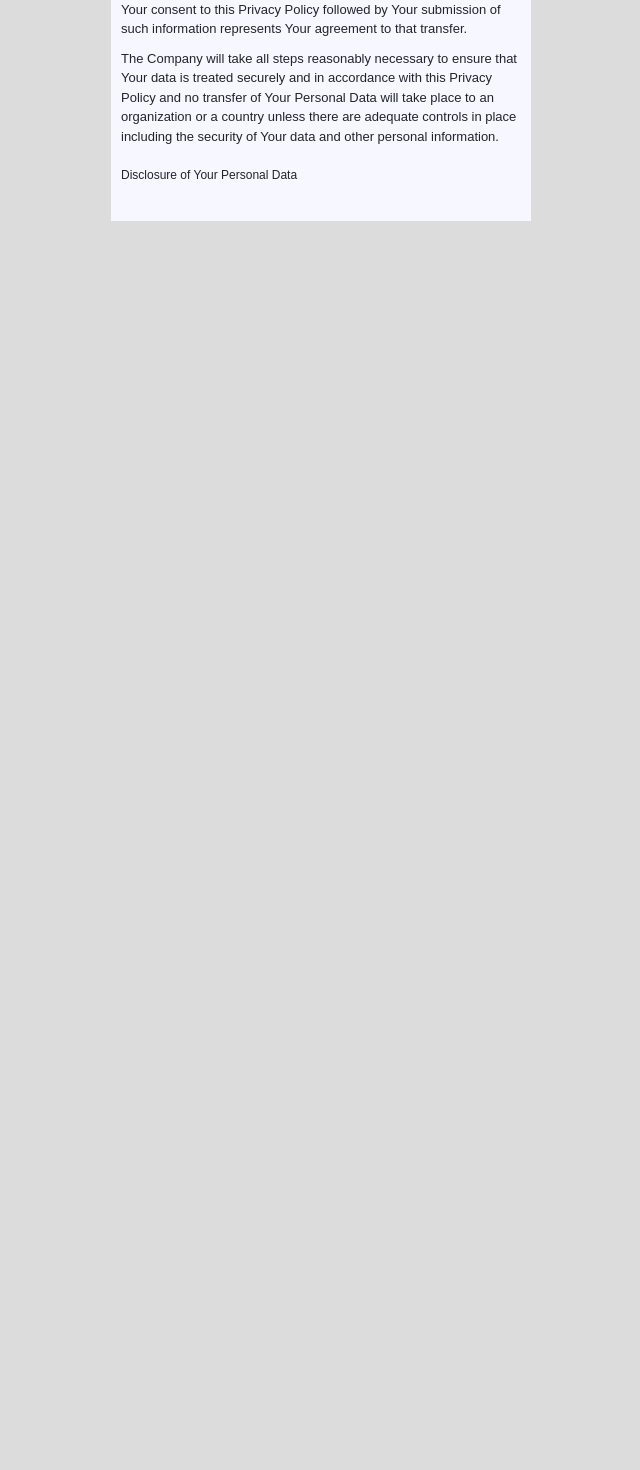
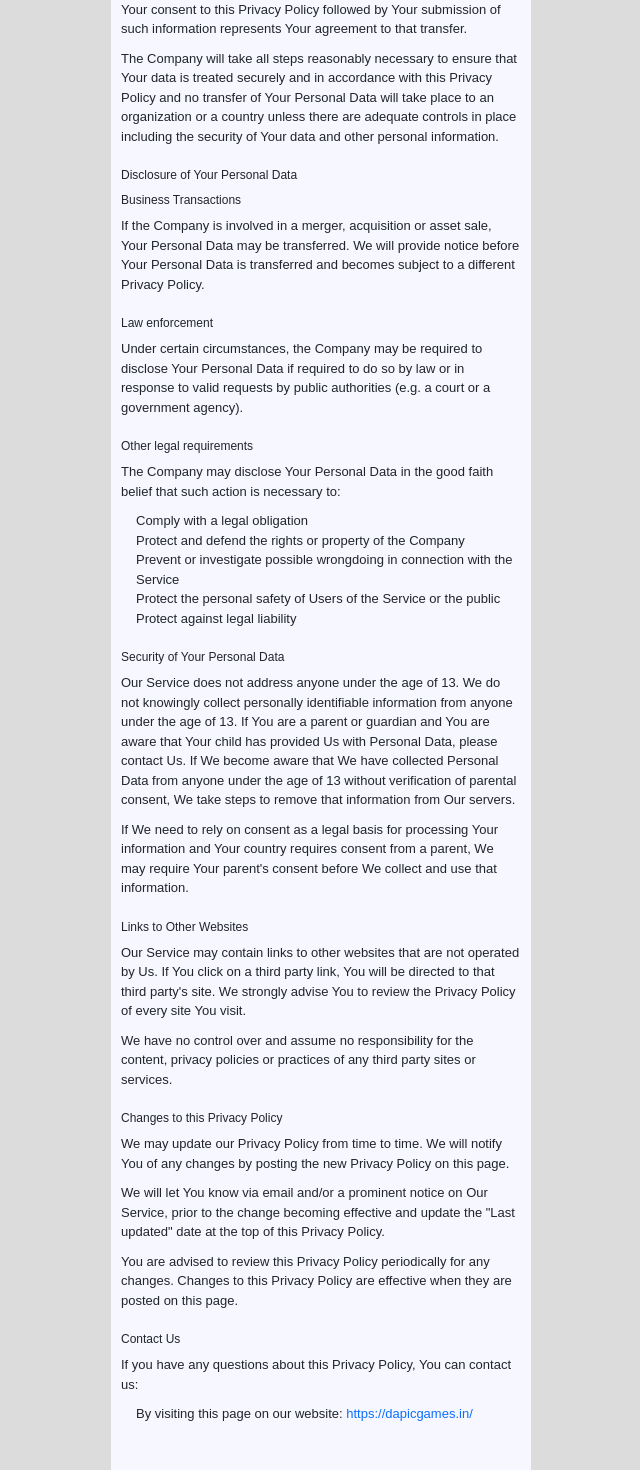
Before and after one commit to GurmanVIT/lottery, a React (Create React App) app: page /about in a window 1280 px wide. Shown: the part 4153-5623 px from the top of the page, without its empty margins (319-959 px from the left). Before the commit the page ends 4374 px from the top, so only its background shows below. Built offline with nearby package versions, Linux system fonts and the light colour scheme; no server answers.

Commit message:
9-2-24  8:14pm

```diff
--- a/src/component/profile/About/About.js
+++ b/src/component/profile/About/About.js
@@ -104,6 +104,34 @@ const About = () => {
                         <p>Your consent to this Privacy Policy followed by Your submission of such information represents Your agreement to that transfer.</p>
                         <p className='privacy_policy'>The Company will take all steps reasonably necessary to ensure that Your data is treated securely and in accordance with this Privacy Policy and no transfer of Your Personal Data will take place to an organization or a country unless there are adequate controls in place including the security of Your data and other personal information.</p>
                         <p className='interpretation'>Disclosure of Your Personal Data</p>
+                        <p className='interpretation'>Business Transactions</p>
+                        <p className='privacy_policy'>If the Company is involved in a merger, acquisition or asset sale, Your Personal Data may be transferred. We will provide notice before Your Personal Data is transferred and becomes subject to a different Privacy Policy.</p>
+                        <p className='interpretation'>Law enforcement</p>
+                        <p className='privacy_policy'>Under certain circumstances, the Company may be required to disclose Your Personal Data if required to do so by law or in response to valid requests by public authorities (e.g. a court or a government agency).</p>
+                        <p className='interpretation'>Other legal requirements</p>
+                        <p>The Company may disclose Your Personal Data in the good faith belief that such action is necessary to:</p>
+                        <ul>
+                            <li className='m-0'>Comply with a legal obligation</li>
+                            <li className='m-0'>Protect and defend the rights or property of the Company</li>
+                            <li className='m-0'>Prevent or investigate possible wrongdoing in connection with the Service</li>
+                            <li className='m-0'>Protect the personal safety of Users of the Service or the public</li>
+                            <li className='privacy_policy'>Protect against legal liability</li>
+                        </ul>
+                        <p className='interpretation'>Security of Your Personal Data</p>
+                        <p>Our Service does not address anyone under the age of 13. We do not knowingly collect personally identifiable information from anyone under the age of 13. If You are a parent or guardian and You are aware that Your child has provided Us with Personal Data, please contact Us. If We become aware that We have collected Personal Data from anyone under the age of 13 without verification of parental consent, We take steps to remove that information from Our servers.</p>
+                        <p className='privacy_policy'>If We need to rely on consent as a legal basis for processing Your information and Your country requires consent from a parent, We may require Your parent's consent before We collect and use that information.</p>
+                        <p className='interpretation'>Links to Other Websites</p>
+                        <p>Our Service may contain links to other websites that are not operated by Us. If You click on a third party link, You will be directed to that third party's site. We strongly advise You to review the Privacy Policy of every site You visit.</p>
+                        <p className='privacy_policy'>We have no control over and assume no responsibility for the content, privacy policies or practices of any third party sites or services.</p>
+                        <p className='interpretation'>Changes to this Privacy Policy</p>
+                        <p>We may update our Privacy Policy from time to time. We will notify You of any changes by posting the new Privacy Policy on this page.</p>
+                        <p>We will let You know via email and/or a prominent notice on Our Service, prior to the change becoming effective and update the "Last updated" date at the top of this Privacy Policy.</p>
+                        <p className='privacy_policy'>You are advised to review this Privacy Policy periodically for any changes. Changes to this Privacy Policy are effective when they are posted on this page.</p>
+                        <p className='interpretation'>Contact Us</p>
+                        <p>If you have any questions about this Privacy Policy, You can contact us:</p>
+                        <ul>
+                            <li>By visiting this page on our website: <Link to="/https://dapicgames.com/home_page">https://dapicgames.in/</Link></li>
+                        </ul>
                     </div>
                 </div>
             </div>
--- a/src/component/profile/Mine.js
+++ b/src/component/profile/Mine.js
@@ -27,13 +27,18 @@ import { clearResendData } from "../../redux/resendOtpSlice";
 import { profile } from "../../redux/profileSlice";
 import moment from "moment-timezone";
 import { toast } from "react-toastify";
+import { activateAccount, clearDataActive } from "../../redux/activateAccountSlice";
+
 
 const Profile = () => {
   const dispatch = useDispatch();
   const navigation = useNavigate();
 
   const profileResponse = useSelector((state) => state.profileReducer.data);
+  const activateReducer = useSelector((state) => state.activateAccountReducer.data);
   const [profileData, setProfileData] = useState(null);
+  const [changeActive, setChangeActive] = useState(true);
+
 
   const logout = () => {
     localStorage.clear();
@@ -94,6 +99,17 @@ const Profile = () => {
     });
   };
 
+  const onActiveClick = () => {
+    dispatch(activateAccount())
+  }
+
+  useEffect(() => {
+    if (activateReducer != null && activateReducer.status === 1) {
+      dispatch(profile());
+      dispatch(clearDataActive())
+    }
+  }, [activateReducer])
+
   return (
     <>
       <div className="profile lottery_page">
@@ -132,6 +148,12 @@ const Profile = () => {
             </div>
 
             <div className="sec_padding">
+              <div className="active_card">
+                <p>{profileData.paidStatus === 0 ? "This account is not activate" : "This account is activate"}</p>
+                {/* <p>This account is not activate</p> */}
+                {profileData.paidStatus === 0 &&
+                  <button type="button">Active Now</button>}
+              </div>
               <div className="balance">
                 <p>Total Balance</p>
                 <h3>
--- a/src/component/profile/mine.scss
+++ b/src/component/profile/mine.scss
@@ -165,6 +165,40 @@
 
             @media($breakpoint_350) {
                 padding-top: 48px;
+            }
+
+            .active_card {
+                @include display(space-between, center);
+                padding: 20px 15px;
+                background-color: $primary;
+                margin-bottom: 15px;
+                border-radius: 10px;
+
+                @media($breakpoint_ESM) {
+                    padding: 15px;
+                }
+
+                @media($breakpoint_350) {
+                    padding: 15px 10px;
+                }
+
+                p {
+                    margin-bottom: 0;
+                    font-size: 14px;
+                    color: $white;
+
+
+                }
+
+                button {
+                    background-color: $red;
+                    border: 1px solid $red;
+                    color: $white;
+                    border-radius: 8px;
+                    padding: 4px 8px;
+                    font-size: 13px;
+                    outline: none;
+                }
             }
 
             .balance {
--- a/src/redux/activateAccountSlice.js
+++ b/src/redux/activateAccountSlice.js
@@ -31,7 +31,7 @@ const activateAccountSlice = createSlice({
         data: null,
     },
     reducers: {
-        clearData: (state) => {
+        clearDataActive: (state) => {
             // Reset the data property to an empty array
             state.data = null;
         },
@@ -51,5 +51,5 @@ const activateAccountSlice = createSlice({
     },
 });
 
-export const { clearData } = activateAccountSlice.actions;
+export const { clearDataActive } = activateAccountSlice.actions;
 export default activateAccountSlice.reducer;
--- a/src/redux/store.js
+++ b/src/redux/store.js
@@ -15,6 +15,7 @@ import deleteReducer from "./deleteSlice";
 import depositWalletReducer from "./depositWalletSlice";
 import usdtDepositTransactionsReducer from "./usdtDepositTransactionsSlice";
 import submitFeedbackReducer from "./feedbackSlice";
+import activateAccountReducer from "./activateAccountSlice";
 
 const store = configureStore({
   reducer: {
@@ -34,6 +35,7 @@ const store = configureStore({
     depositWalletReducer: depositWalletReducer,
     usdtDepositTransactionsReducer: usdtDepositTransactionsReducer,
     submitFeedbackReducer: submitFeedbackReducer,
+    activateAccountReducer: activateAccountReducer,
   },
 });
 
```
